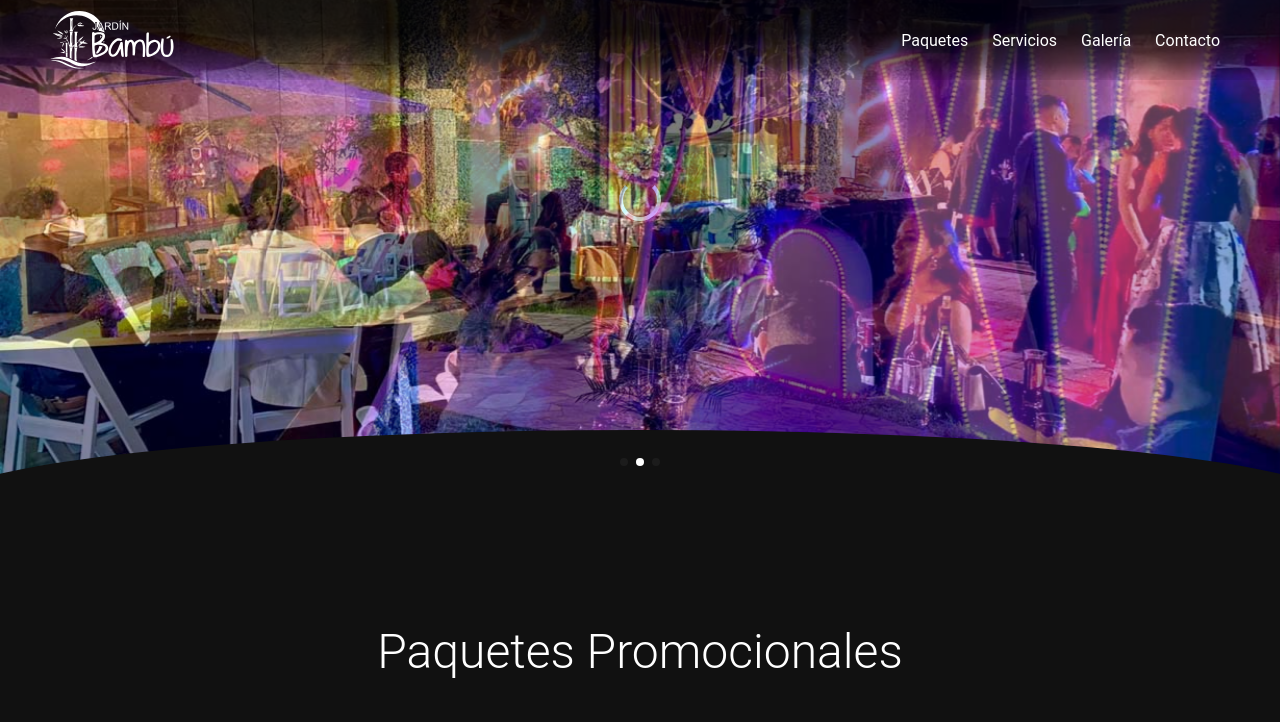
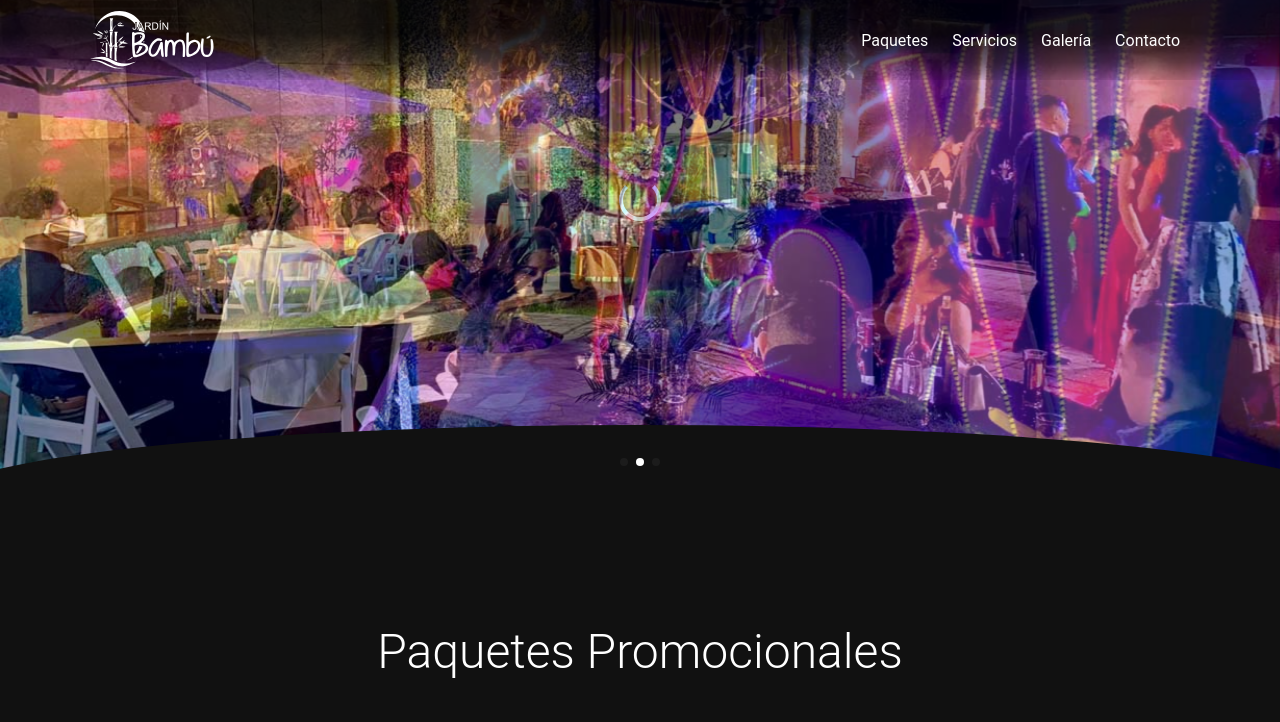
Before and after one commit to daniektj/JardinBambu, a plain HTML site: page index.html in a window 1280 px wide. Shown: the top 722 px of the page. Drawn offline with nearby package versions, Linux system fonts and the light colour scheme.

Commit message:
update general

```diff
--- a/assets/css/style.css
+++ b/assets/css/style.css
@@ -52,7 +52,6 @@ h2{
 .grid-container {
     display: grid;
     grid-template-columns: 100vw;
-    /* grid-template-rows: 1fr 1fr 1fr 1fr 1fr 1fr; */
     gap: 0px 0px;
     grid-template-areas:
       "header"
@@ -74,7 +73,7 @@ h2{
 /* ---------- HEADER ---------- */
 
 header{
-    width: 100vw;
+    width: 100%;
     background: linear-gradient(180deg, rgba(0, 0, 0, 0.8) 41.46%, rgba(0, 0, 0, 0.48) 77.4%, rgba(0, 0, 0, 0.08) 100%);
     margin: auto;
     z-index: 2;
@@ -87,14 +86,15 @@ header{
 }
 
 .header_container{
-    width: 100vw;
-    /* max-width: 1440px; */
+    min-width: 1100px;
+    max-width: 1440px;
     height: 80px;
     margin: auto;
     display: flex;
     justify-content: space-between;
     align-items: center;
     margin: 0px 50px;
+    box-sizing: border-box;
 /*     border: 1px red solid; */
 }
 
@@ -118,7 +118,7 @@ header{
     color: var(--green);
 }
 
-/* ---------- SLIDE ---------- */
+/* ---------- HERO SLIDE ---------- */
 
 .section_01{
     max-height: 70vh;
@@ -147,13 +147,14 @@ header{
 .oval{
     position: absolute;
     left: -5%;
-    bottom: -100px;
+    bottom: -95px;
 
     width: 110%;
     height: 150px;
     border-radius: 100%;
     background: #111111;
     z-index: 3;
+
 }
 
 .bamboo-01{
```
